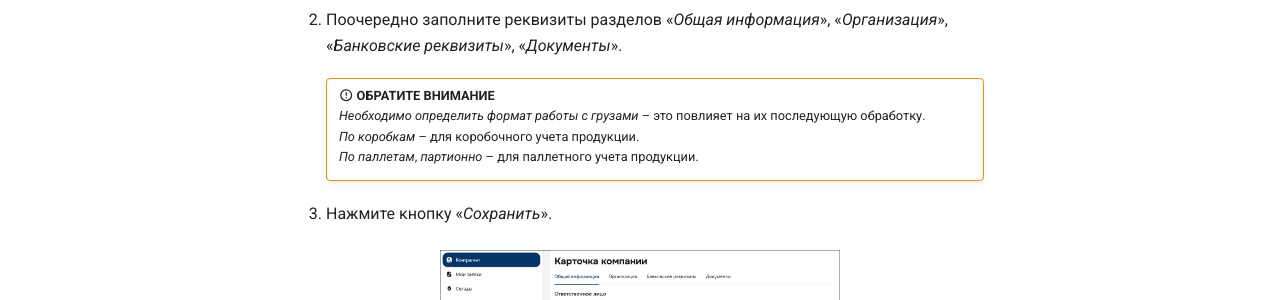
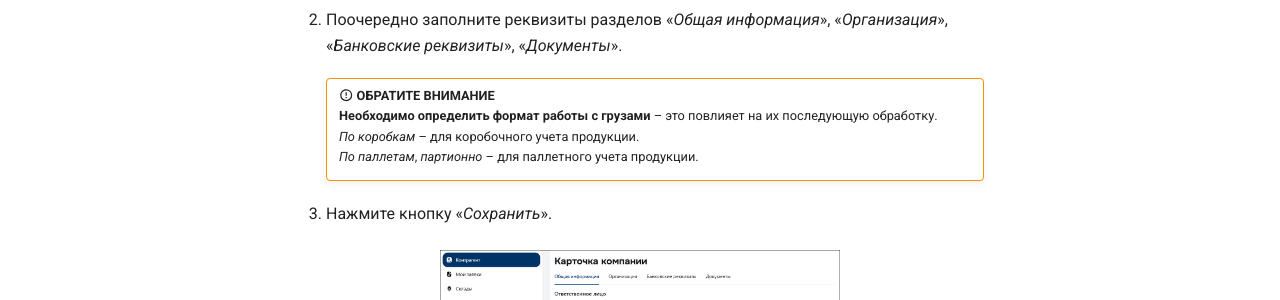
Before and after one commit to Ipiton-tech/LU.github.io, an MkDocs documentation site: the page built from docs/start.md, in a window 1280 px wide. Shown: the part 504-804 px from the top of the page. Built offline with MkDocs 1.6.1 and Material for MkDocs 9.7.7, drawn with Linux system fonts in a browser that asks for light colours.

```diff
--- a/docs/start.md
+++ b/docs/start.md
@@ -17,7 +17,7 @@ title: Начало работы
         !!! warning ""
 
             :material-alert-circle-outline: **ОБРАТИТЕ ВНИМАНИЕ**
-            *Необходимо определить формат работы с грузами* – это повлияет на их последующую обработку.
+            **Необходимо определить формат работы с грузами** – это повлияет на их последующую обработку.
             *По коробкам* – для коробочного учета продукции.
             *По паллетам*, *партионно* – для паллетного учета продукции.
 
```
